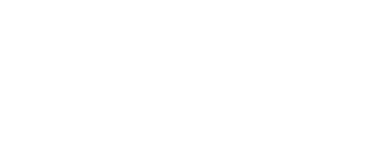
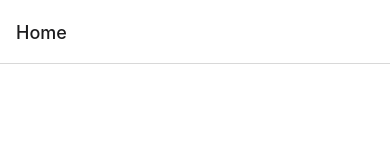
Before and after one commit to pixare40/Seta, a React Native app: screen /Home in a window 390 px wide. Shown: the top 160 px of the page. Built offline with nearby package versions, Linux system fonts and the light colour scheme.

Commit message:
added react navigation

```diff
--- a/App.tsx
+++ b/App.tsx
@@ -1,20 +1,16 @@
-import { StatusBar } from 'expo-status-bar';
+import { NavigationContainer } from '@react-navigation/native';
 import { StyleSheet, Text, View } from 'react-native';
+import { createNativeStackNavigator } from '@react-navigation/native-stack';
+import HomeScreen from './screens/HomeScreen';
+
+const Stack = createNativeStackNavigator();
 
 export default function App() {
   return (
-    <View style={styles.container}>
-      <Text>Seta</Text>
-      <StatusBar style="auto" />
-    </View>
+    <NavigationContainer>
+      <Stack.Navigator>
+        <Stack.Screen name='Home' component={HomeScreen} />
+      </Stack.Navigator>
+    </NavigationContainer>
   );
 }
-
-const styles = StyleSheet.create({
-  container: {
-    flex: 1,
-    backgroundColor: '#fff',
-    alignItems: 'center',
-    justifyContent: 'center',
-  },
-});
--- a/package.json
+++ b/package.json
@@ -10,17 +10,21 @@
     "eject": "expo eject"
   },
   "dependencies": {
+    "@react-navigation/native": "^6.0.10",
+    "@react-navigation/native-stack": "^6.6.2",
     "expo": "~45.0.0",
     "expo-status-bar": "~1.3.0",
     "react": "17.0.2",
     "react-dom": "17.0.2",
     "react-native": "0.68.1",
+    "react-native-safe-area-context": "4.2.4",
+    "react-native-screens": "~3.11.1",
     "react-native-web": "0.17.7"
   },
   "devDependencies": {
     "@babel/core": "^7.12.9",
-    "@types/react": "~17.0.21",
     "@types/react-native": "~0.66.13",
+    "@types/react": "18.0.8",
     "typescript": "~4.3.5"
   },
   "private": true
--- /dev/null
+++ b/screens/HomeScreen.tsx
@@ -0,0 +1,18 @@
+import { View, Text, StyleSheet } from "react-native";
+
+export default function HomeScreen() {
+    return (
+        <View style={styles.container}>
+            <Text>Seta</Text>
+        </View>
+    )
+}
+
+const styles = StyleSheet.create({
+    container: {
+        flex: 1,
+        backgroundColor: '#fff',
+        alignItems: 'center',
+        justifyContent: 'center',
+    },
+});
```
Also changed, not shown: screens/LoginScreen.tsx (added, +11 -0 lines), screens/RegistrationScreen.tsx (added, +13 -0 lines), 1 other file (tests, documents, lock files or other folders).
